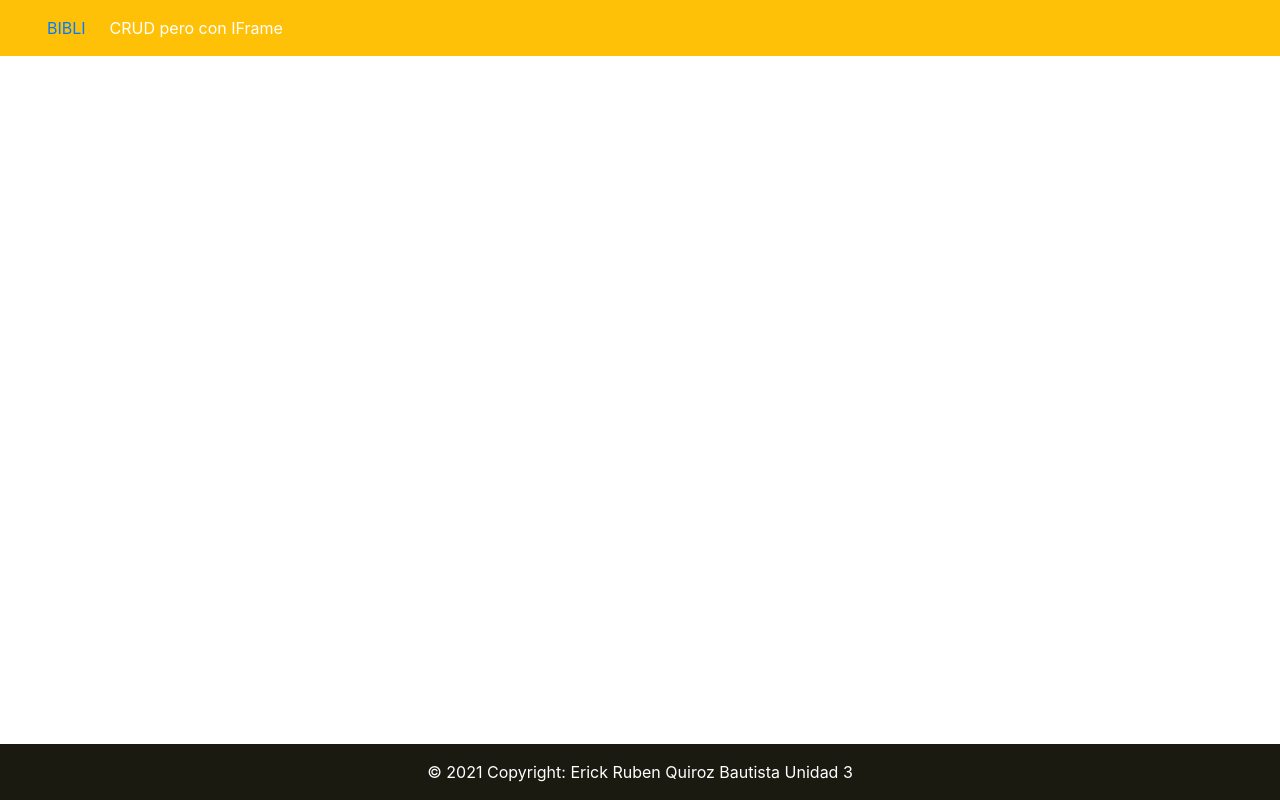
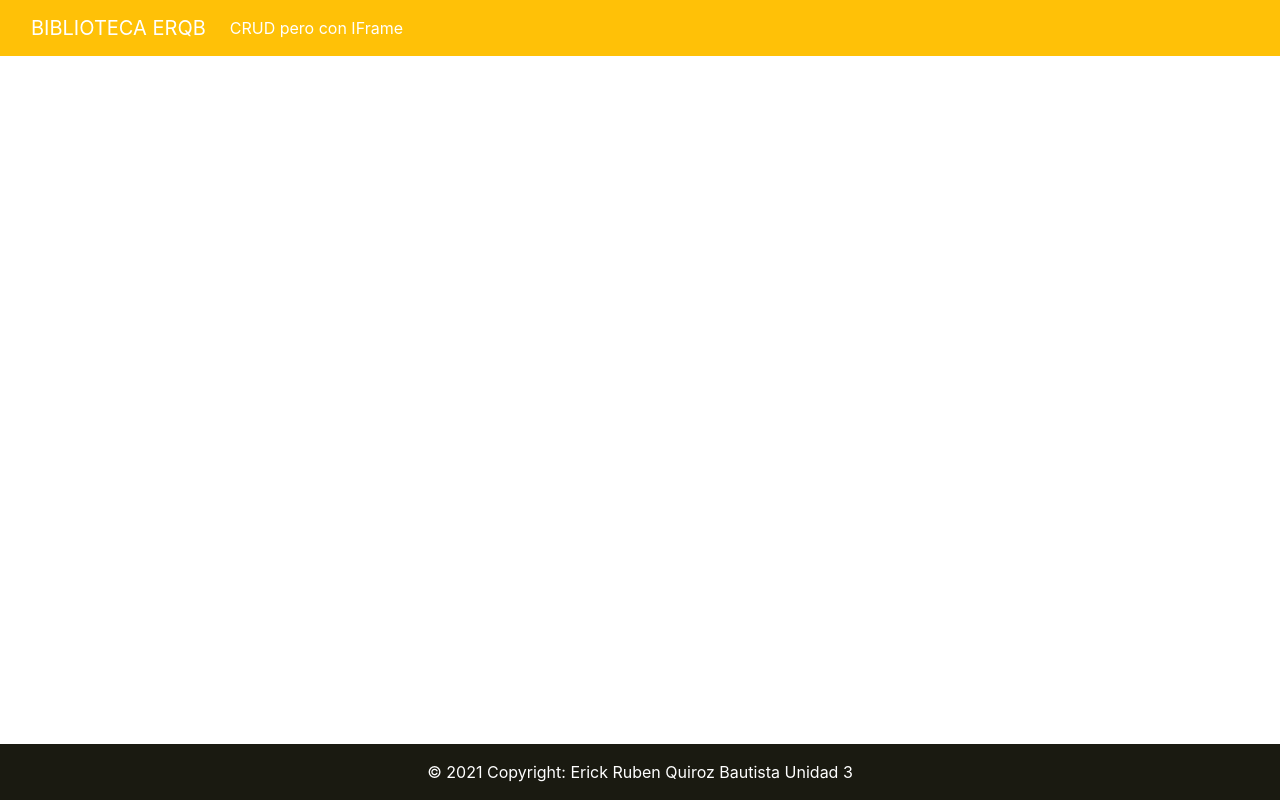
Before and after one commit to erickrqb/SistemasD, a plain HTML site: page Sele.html in a window 1280 px wide. Drawn offline with Linux system fonts and the light colour scheme.

Commit message:
Update Sele.html

```diff
--- a/Sele.html
+++ b/Sele.html
@@ -29,8 +29,7 @@
             <!-- Container wrapper -->
             <div class="container-fluid">
                 <!-- Navbar brand -->
-                <a class="nav-link active"  href="https://nifty-albattani-31b8f0.netlify.app/">BIBLI</a>
-
+                 <a class="navbar-brand"  href="https://nifty-albattani-31b8f0.netlify.app/">BIBLIOTECA ERQB</a>
                 <!-- Toggle button -->
                 <button class="navbar-toggler" type="button" data-mdb-toggle="collapse" data-mdb-target="#navbarSupportedContent" aria-controls="navbarSupportedContent" aria-expanded="false" aria-label="Toggle navigation">
                     <i class="fas fa-bars"></i>
```
